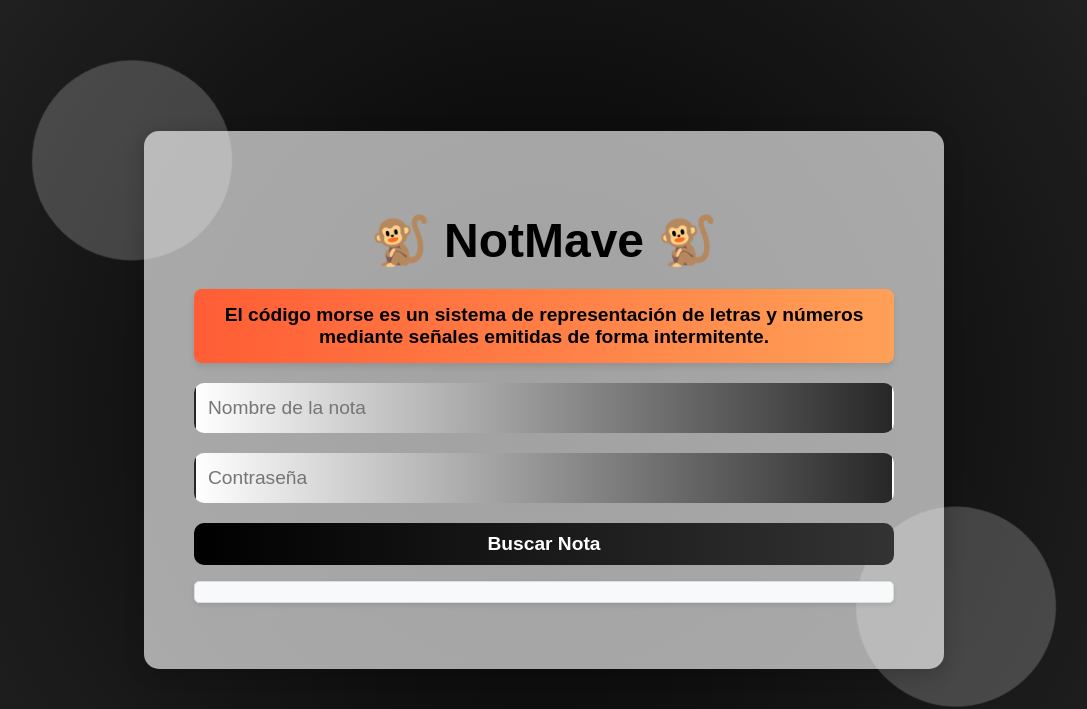
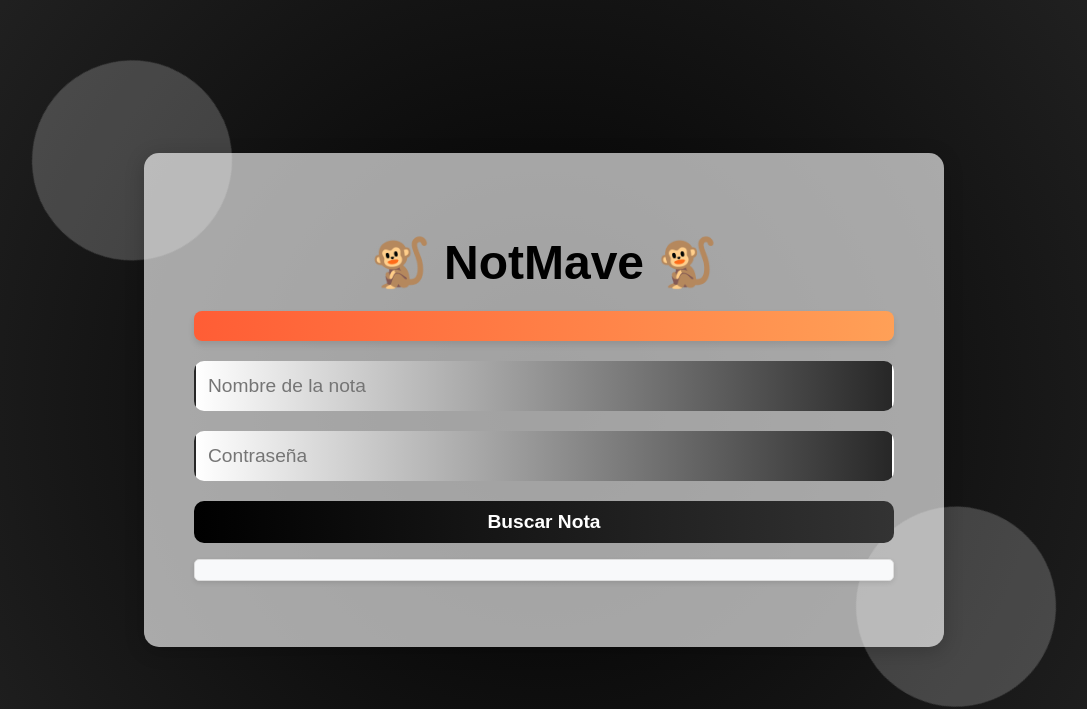
Before and after one commit to HanzMaverick/NotasMave, a Flask app: page / in a window 1280 px wide. Shown: the top 709 px of the page, without its empty margins (96-1183 px from the left). Run offline with Flask 3, Linux system fonts and the light colour scheme; some libraries are stand-ins or nearby versions.

Commit message:
Juego 16May

```diff
--- a/templates/search.html
+++ b/templates/search.html
@@ -13,7 +13,7 @@
 
     <!-- Carrusel de textos -->
     <div id="carousel" class="carousel">
-      <div class="carousel-item active"> El código morse es un sistema de representación de letras y números mediante señales emitidas de forma intermitente.</div>
+      <div class="carousel-item active"> </div>
       <div class="carousel-item" id="btcPriceSlide">💲 Cargando precio de Bitcoin...</div>
       <div class="carousel-item" id="btcVolumeSlide">📊 Cargando volumen de transacciones...</div>
       <div class="carousel-item" id="btcHashrateSlide">⚡ Cargando hashrate de la red...</div>
```
Also changed, not shown: instance/notes.db.
